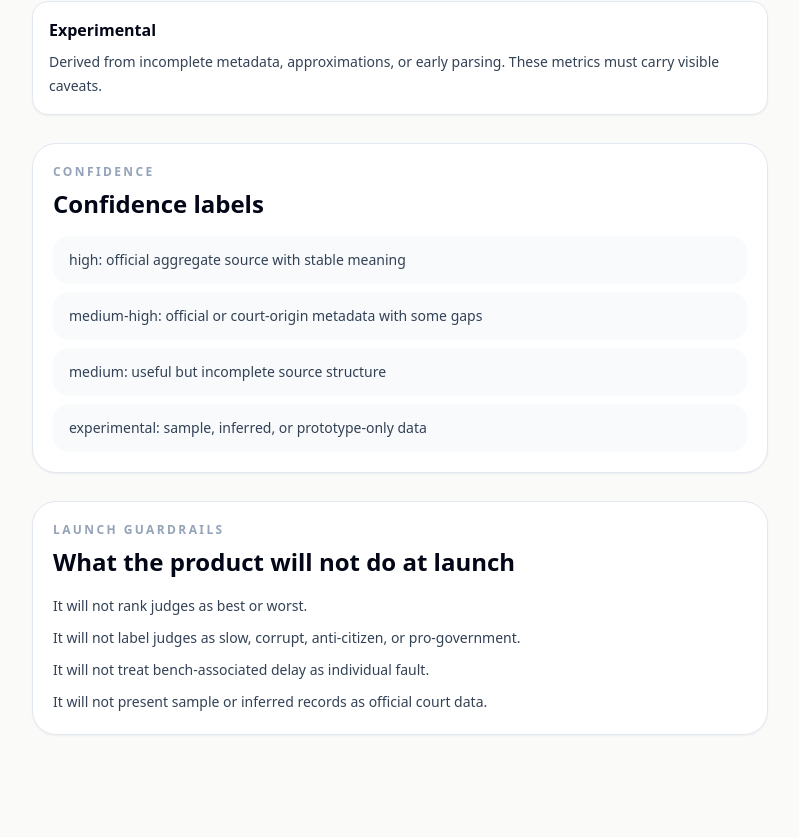
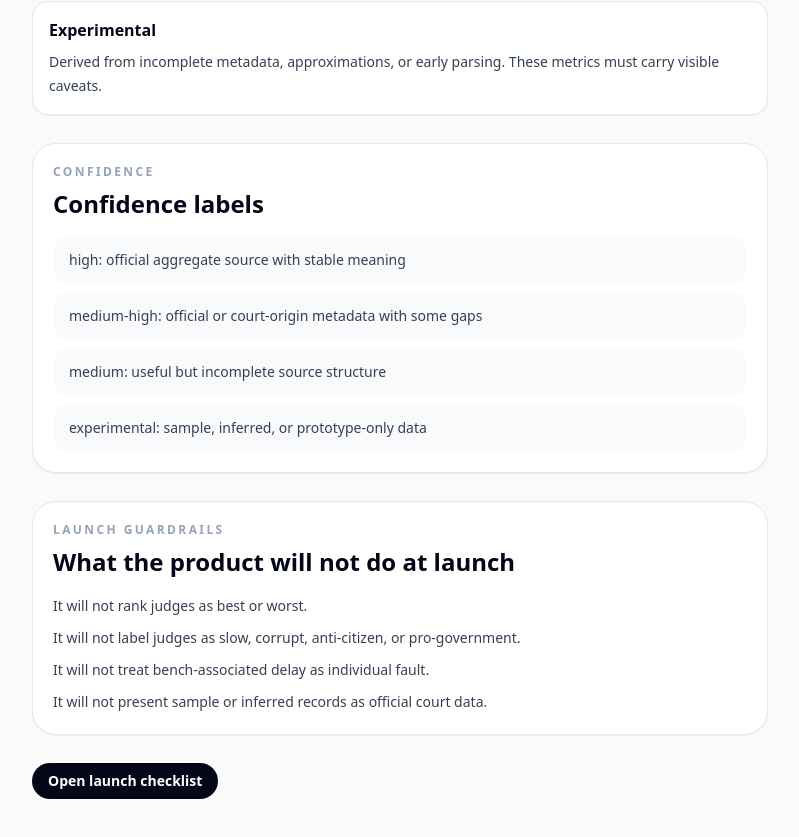
Before and after one commit to publicinteresttechnologies/justice-clock-india, a Next.js app: page /methodology in a window 1280 px wide. Shown: the part 1029-1866 px from the top of the page, without its empty margins (240-1039 px from the left). Built offline with nearby package versions, Linux system fonts and the light colour scheme.

Commit message:
Link methodology page to launch checklist

```diff
--- a/src/app/methodology/page.tsx
+++ b/src/app/methodology/page.tsx
@@ -1,3 +1,4 @@
+import Link from "next/link";
 import { CaveatBox } from "@/components/CaveatBox";
 import { SectionHeader } from "@/components/SectionHeader";
 
@@ -86,6 +87,10 @@ export default function MethodologyPage() {
           <li>It will not present sample or inferred records as official court data.</li>
         </ul>
       </section>
+
+      <Link href="/launch-checklist" className="inline-flex rounded-full bg-slate-950 px-4 py-2 text-sm font-bold text-white">
+        Open launch checklist
+      </Link>
     </div>
   );
 }
```
